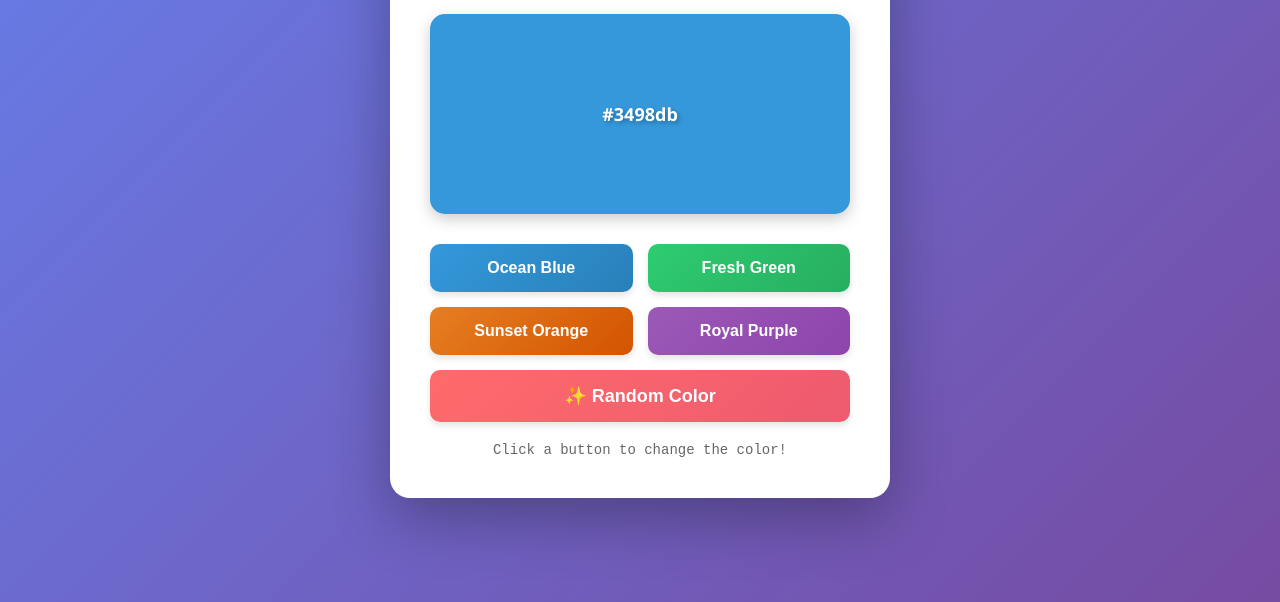
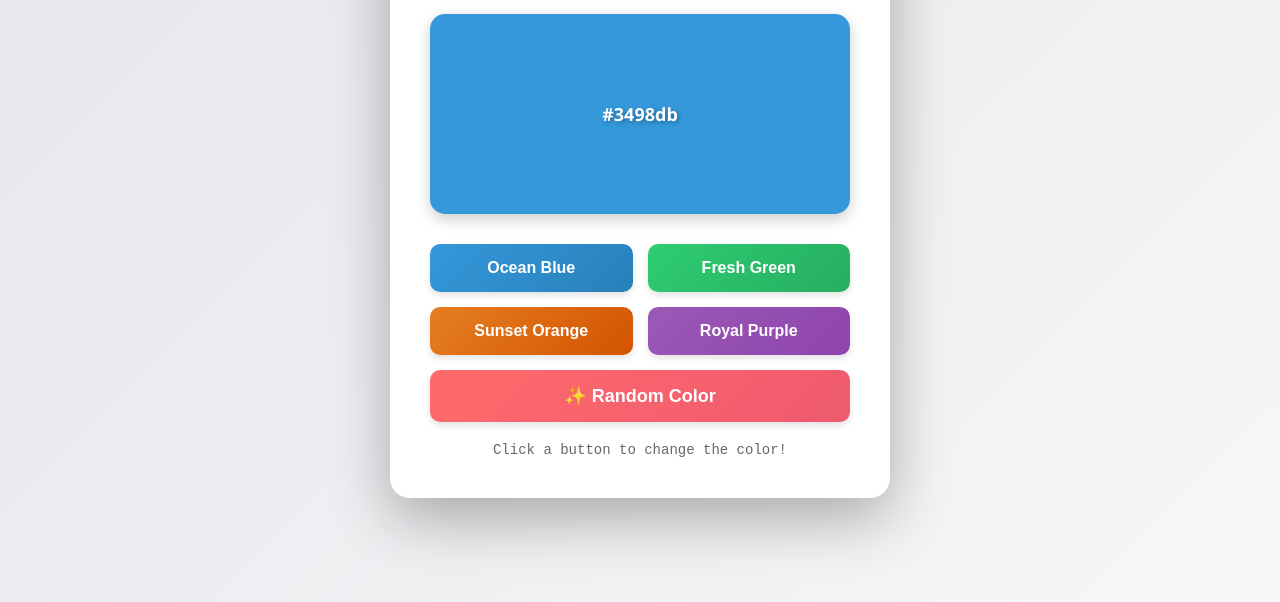
Before and after one commit to ChelseyCabag07/chelseymaecabag.portfolio, a plain HTML site: page bgcolorchanger.html in a window 1280 px wide. Shown: the part 198-800 px from the top of the page. Drawn offline with Linux system fonts and the light colour scheme.

Commit message:
Update bgcolorchanger.html

```diff
--- a/bgcolorchanger.html
+++ b/bgcolorchanger.html
@@ -13,7 +13,7 @@
 
         body {
             font-family: 'Segoe UI', Tahoma, Geneva, Verdana, sans-serif;
-            background: linear-gradient(135deg, #667eea 0%, #764ba2 100%);
+            background: linear-gradient(135deg, #e5e6ec 0%, #f7f7f7 100%);
             min-height: 100vh;
             display: flex;
             justify-content: center;
@@ -156,4 +156,5 @@
         }
     </script>
 </body>
+
 </html>
```
